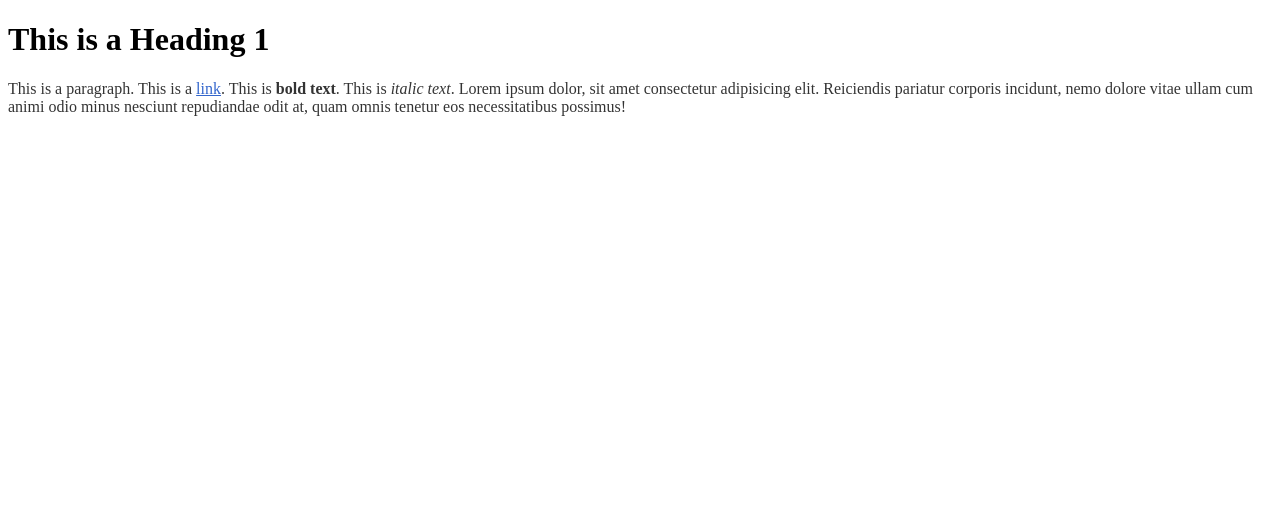
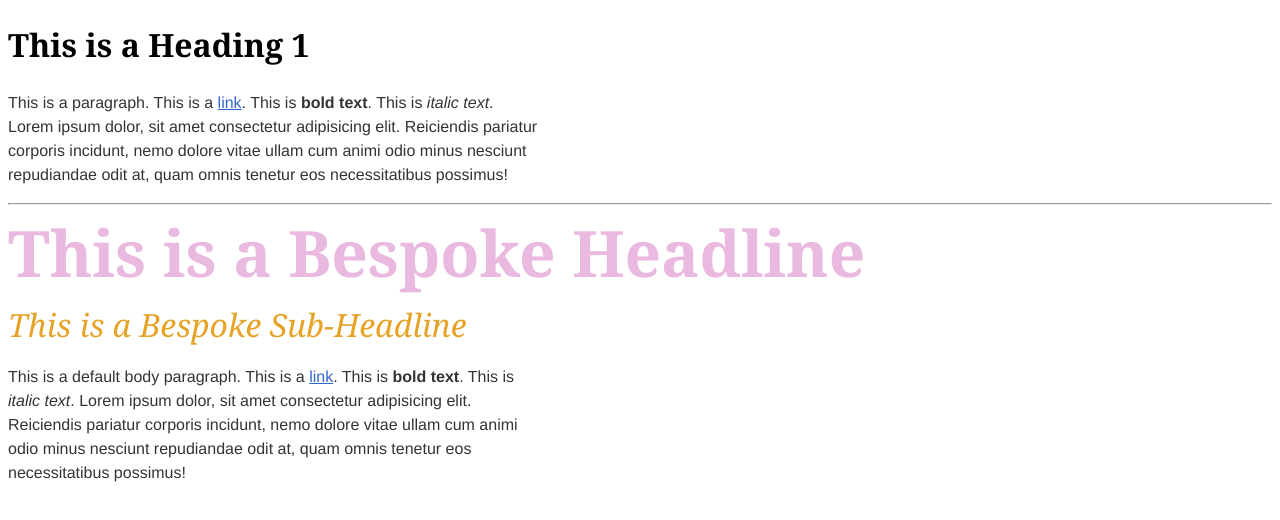
Before and after one commit to leighnalariosa/simplebase, a plain HTML site: page index.html in a window 1280 px wide. Drawn offline with Linux system fonts and the light colour scheme.

Commit message:
added type specimen

```diff
--- a/css/style.css
+++ b/css/style.css
@@ -6,6 +6,12 @@
     --color-headings: rgb(0 0 0 / 1);
     --color-links: rgb(51 102 204 / 1);
     --color-links-dark: rgb(0 51 153 / 1);
+    --color-brand-color: rgb(234, 185, 224);
+    --color-accent-color: rgb(230, 163, 40);
+
+    /* BASE TYPOGHRAPHY */
+    --font-body: Helvetica, Arial, sans-serif;
+    --font-headings: Georgia, sans-serif;
 
 }
 
@@ -23,3 +29,30 @@ a {
 a:hover {
     color: var(--color-links-dark);
 }
+
+/* SET GLOBAL TYPOGRAPHY */
+body {
+    font-family: var(--font-body);
+    line-height: 1.5;
+}
+h1, h2, h3 {
+    font-family: var(--font-headings);
+}
+p {
+    max-width: 60ch;
+}
+
+/* BESPOKE TYPE BLOCK: HEADLINE AND SUB HEADLINE */
+.headline {
+    font-size: 4rem;
+    color: var(--color-brand-color);
+    margin: 1rem 0;
+    line-height: 1;
+}
+.subheadline {
+    font-size: 2rem;
+    font-style: italic;
+    font-weight: normal;
+    color: var(--color-accent-color);
+    margin: 0;
+}
--- a/index.html
+++ b/index.html
@@ -11,6 +11,14 @@
 <body>
     <h1>This is a Heading 1</h1>
     <p>This is a paragraph. This is a <a href="#">link</a>. This is <strong>bold text</strong>. This is <em>italic text</em>. Lorem ipsum dolor, sit amet consectetur adipisicing elit. Reiciendis pariatur corporis incidunt, nemo dolore vitae ullam cum animi odio minus nesciunt repudiandae odit at, quam omnis tenetur eos necessitatibus possimus!</p>
+
+    <hr>
+
+    <h1 class="headline">This is a Bespoke Headline</h1>
+    <h2 class="subheadline">This is a Bespoke Sub-Headline</h2>
+    <p>This is a default body paragraph. This is a <a href="#">link</a>. This is <strong>bold text</strong>. This is <em>italic text</em>. Lorem ipsum dolor, sit amet consectetur adipisicing elit. Reiciendis pariatur corporis incidunt, nemo dolore vitae ullam cum animi odio minus nesciunt repudiandae odit at, quam omnis tenetur eos necessitatibus possimus!</p>
+
+
 </body>
 
 </html>
```
